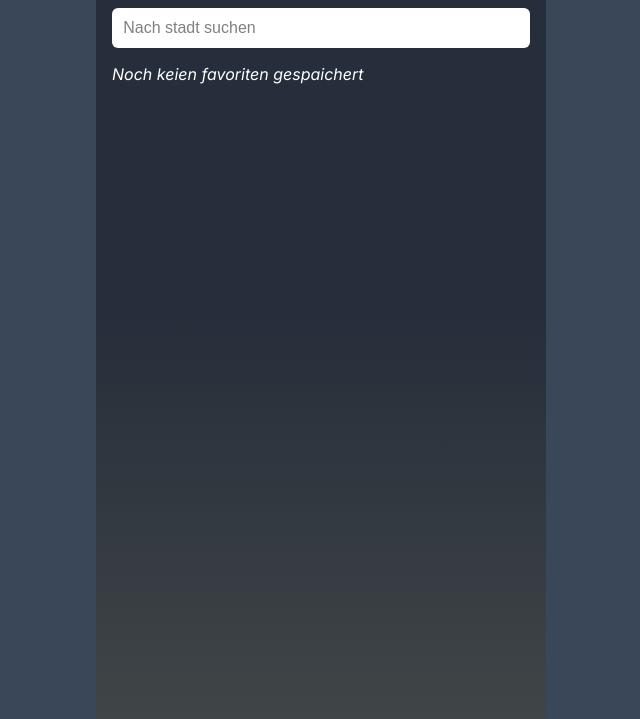
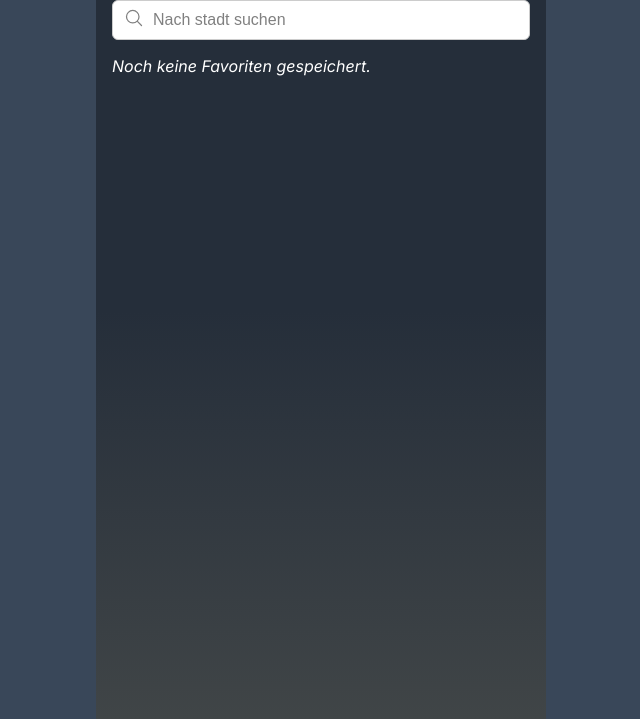
Before and after one commit to abbosaliy/Wetter-App, a website built with Vite: page index.html in a window 1280 px wide. Shown: the part 81-800 px from the top of the page, without its empty margins (319-959 px from the left). Built offline with nearby package versions, Linux system fonts and the light colour scheme; a web font is replaced by a local one.

Commit message:
Fixed an issue with the favorites button and added a search icon to the search input.

```diff
--- a/src/addCity.js
+++ b/src/addCity.js
@@ -112,7 +112,9 @@ function displayWeather(weatherData, cityId) {
 
   const savedCities = getSavedCity();
 
-  if (savedCities.includes(cityId)) {
+  const isSaved = savedCities.find((savedId) => savedId === String(cityId));
+
+  if (isSaved) {
     favoritenBtnEl.style.display = "none";
   }
 
@@ -172,7 +174,6 @@ function renderHours(weatherData) {
 }
 
 function renderNextThreeDays(weatherData) {
-
   for (let i = 0; i < 3; i++) {
     let day = weatherData.forecast.forecastday[i];
     let data = new Date(day.date);
--- a/src/mainMenu.js
+++ b/src/mainMenu.js
@@ -13,7 +13,7 @@ export async function renderMainMenu() {
   let favoritenContent = "";
 
   if (!favoritenCity || favoritenCity === "") {
-    favoritenContent = `<em class="favoriten-text">Noch keien favoriten gespaichert</em>`;
+    favoritenContent = `<em class="favoriten-text">Noch keine Favoriten gespeichert.</em>`;
   } else {
     favoritenContent = favoritenCity;
   }
@@ -130,6 +130,9 @@ export function menuHeader() {
               <button class="header-app__nav-button">Bearbeiten</button>
           </div>
           <div class="header-app__search">
+              <svg xmlns="http://www.w3.org/2000/svg" fill="none" viewBox="0 0 24 24" stroke-width="1.5" stroke="currentColor" class="header-app__search-icon">
+                <path stroke-linecap="round" stroke-linejoin="round" d="m21 21-5.197-5.197m0 0A7.5 7.5 0 1 0 5.196 5.196a7.5 7.5 0 0 0 10.607 10.607Z" />
+              </svg>
               <input
                 id="searchInput"
                 class="header-app__search-input"
--- a/styles/header.scss
+++ b/styles/header.scss
@@ -27,19 +27,30 @@
     }
   }
 
+  &__search {
+    padding-top: 1rem;
+    position: relative;
+    width: 100%;
+    max-width: 100%;
+    margin: 0 auto;
 
-
-  &__search {
-    margin-top: 1.5rem;
-    display: flex;
-    flex-direction: column;
+    &-icon {
+      position: absolute;
+      left: 12px;
+      top: 60%;
+      transform: translateY(-50%);
+      width: 20px;
+      height: 20px;
+      color: gray;
+      pointer-events: none;
+    }
 
     &-input {
-      padding: 0.7rem;
+      width: 100%;
+      padding: 10px 10px 10px 40px; /* chap tomonda icon uchun joy */
       border-radius: $border;
-      border: none;
-      font-size: 1rem;
-      color: black;
+      border: 1px solid #ccc;
+      font-size: 16px;
 
       &::placeholder {
         color: gray;
```
